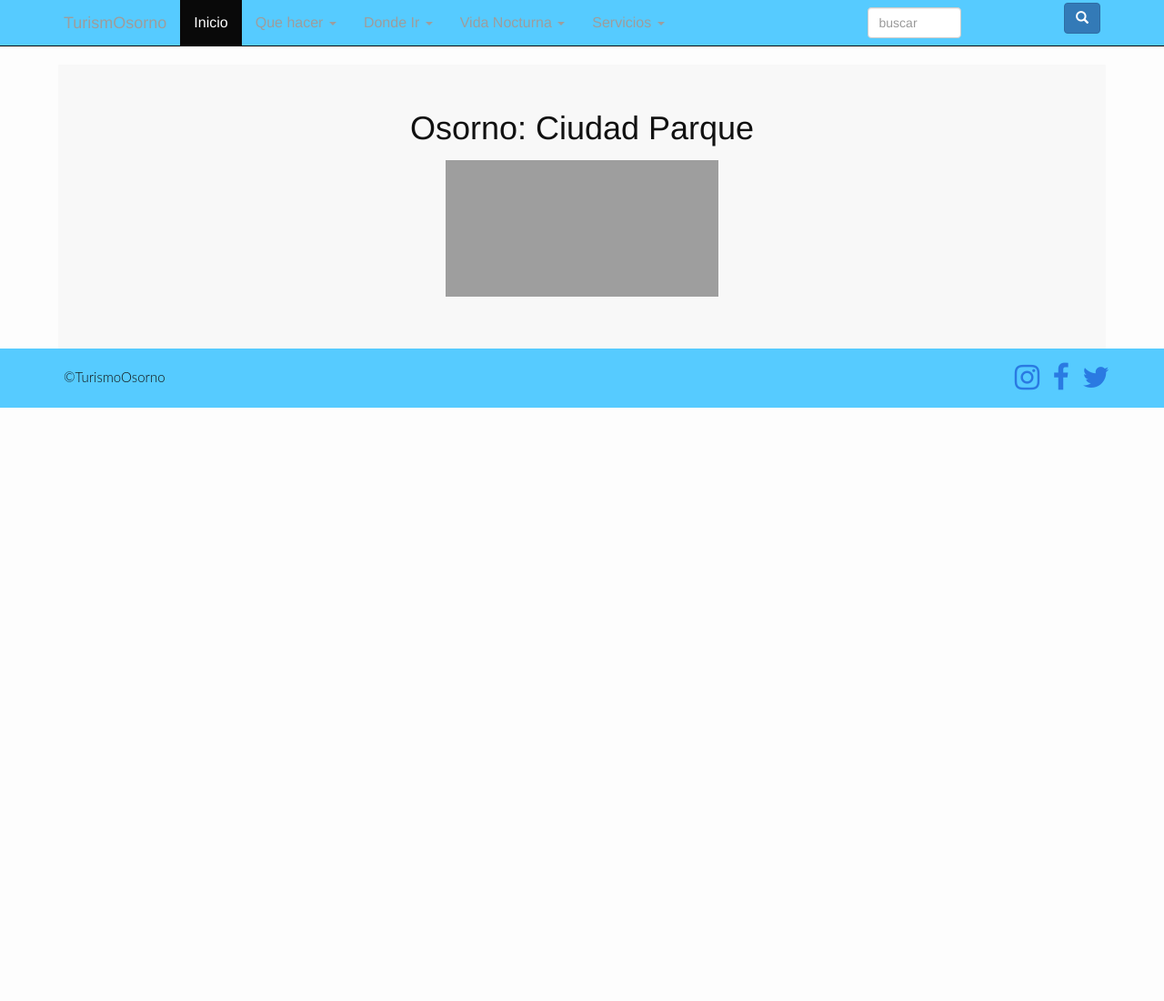
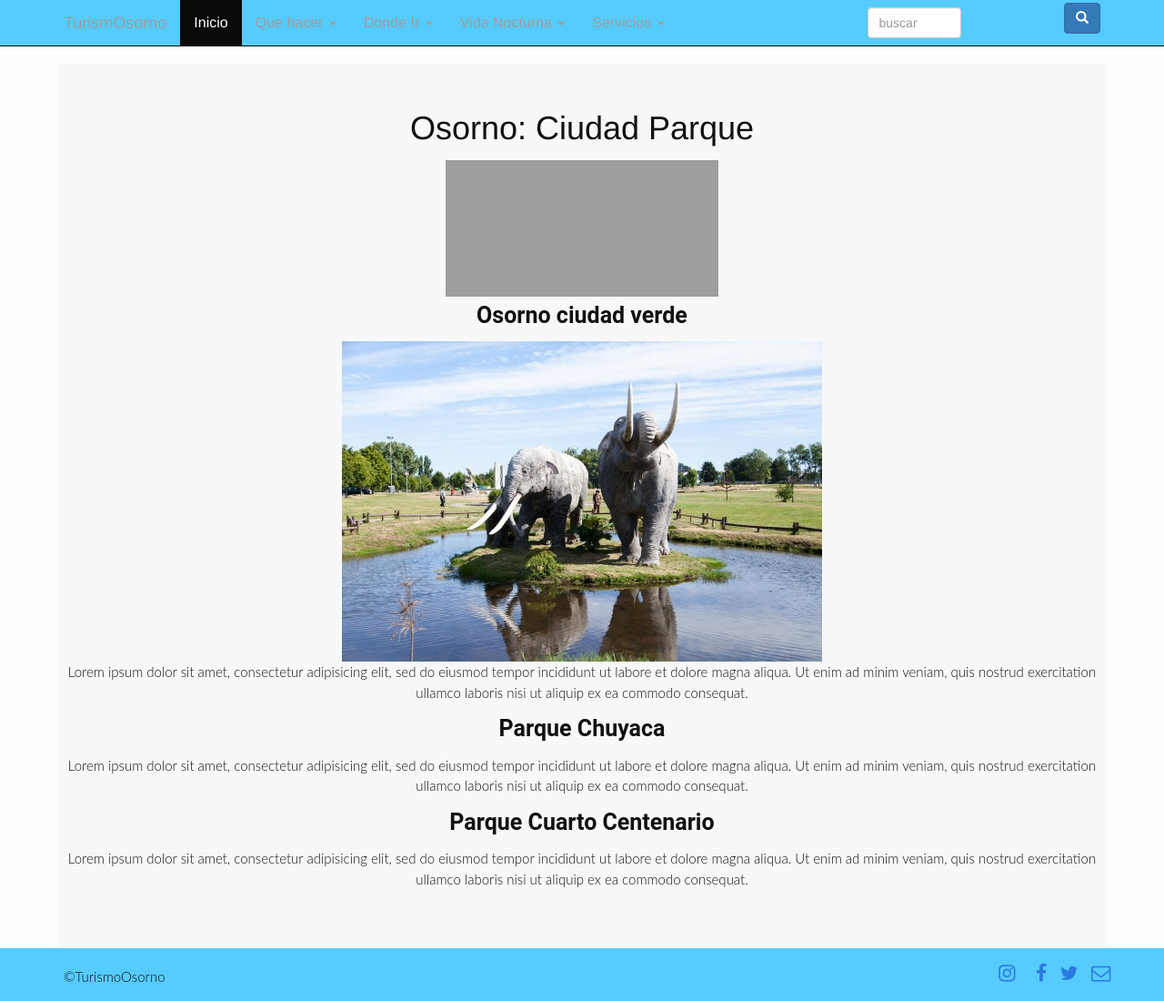
Before and after one commit to JavoFrola/turismosorno, a Jekyll site: the page built from areasverdes.html, in a window 1280 px wide. Shown: the whole page at 91% size. Built offline with Jekyll 4.4.1, drawn with Linux system fonts in a browser that asks for light colours; nearby versions of some CDN libraries; before the commit the page ends 900 px from its top, so only the background shows below that; grey boxes are pictures that could not be loaded.

Commit message:
new icon in footer

```diff
--- a/_includes/areasverdes.html
+++ b/_includes/areasverdes.html
@@ -1,7 +1,37 @@
 <section class="wraping">
+
 	<h1>Osorno: Ciudad Parque</h1>
 	<div class="video-responsive">
 	<iframe src="https://www.youtube.com/embed/MmY5nYnDfzQ" frameborder="0" allowfullscreen>
 	</iframe>
 	</div>
+
+	<section class="parques">
+		<h2> Osorno ciudad verde</h2>
+		<!-- imagen de esculturas pleitoscenicas con scroll-->
+		<img class="fuerte-modal" src="{{site.baseurl}}/assets/img/arte-cultura/parques/chuyacaesculturas.jpg">
+		<p class="parque-descripcion">Lorem ipsum dolor sit amet, consectetur adipisicing elit, sed do eiusmod
+		tempor incididunt ut labore et dolore magna aliqua. Ut enim ad minim veniam,
+		quis nostrud exercitation ullamco laboris nisi ut aliquip ex ea commodo
+		consequat.</p>
+	</section>
+	<section class="areas-verdes">
+		<div class="parque-chuyaca">
+			<h2> Parque Chuyaca</h2>
+			<p>Lorem ipsum dolor sit amet, consectetur adipisicing elit, sed do eiusmod
+			tempor incididunt ut labore et dolore magna aliqua. Ut enim ad minim veniam,
+			quis nostrud exercitation ullamco laboris nisi ut aliquip ex ea commodo
+			consequat.</p>
+		</div>
+		<div class="lightbox-parque">
+			<!--slide con muchas fotos de los parques mas emblemáticos de Osorno-->
+		</div>
+		<div class="parque-cuarto-centenario">
+			<h2> Parque Cuarto Centenario</h2>
+			<p>Lorem ipsum dolor sit amet, consectetur adipisicing elit, sed do eiusmod
+			tempor incididunt ut labore et dolore magna aliqua. Ut enim ad minim veniam,
+			quis nostrud exercitation ullamco laboris nisi ut aliquip ex ea commodo
+			consequat.</p>
+		</div>
+	</section>
 </section>
--- a/_includes/footer.html
+++ b/_includes/footer.html
@@ -1,15 +1,15 @@
 <footer>
     <div class="container">
       <div class="row">
-        <div class="col-lg-6">
+        <div class="col-xs-6">
           <p>&copy;TurismoOsorno</p>
         </div>
-        <div class="col-lg-6"></div>
+        <div class="col-xs-6"></div>
           <ul class= "list-inline text-right">
-            <li><a href="#"><i class="fa fa-instagram fa-2x" aria-hidden="true"></i></a></li>
-            <li><a href="#"><i class="fa fa-facebook fa-2x" aria-hidden="true">
-            </i></a></li>
-            <li><a href="#"><i class="fa fa-twitter fa-2x" aria-hidden="true"></i></a></li>
+            <li><a href="#"><i class="fa fa-instagram fa-lg" aria-hidden="true"></i></a></li>
+            <li><a href="#"><i class="fa fa-facebook fa-lg" aria-hidden="true"></i></a></li>
+            <li><a href="#"><i class="fa fa-twitter fa-lg" aria-hidden="true"></i></a></li>
+            <li><a href="#"><i class="fa fa-envelope-o fa-lg" aria-hidden="true"></i></a></li>
           </ul>
         </div>
       </div>
--- a/_sass/minima/sections/footer.sass
+++ b/_sass/minima/sections/footer.sass
@@ -4,3 +4,5 @@ footer
 		padding-top: 20px
 	ul li
 		padding-top: 15px
+	.fa
+		width: 20px
```
Also changed, not shown: _includes/header.html (+6 -5 lines), assets/img/arte-cultura/parques/chuyacaesculturas.jpg (added), 2 other files.
